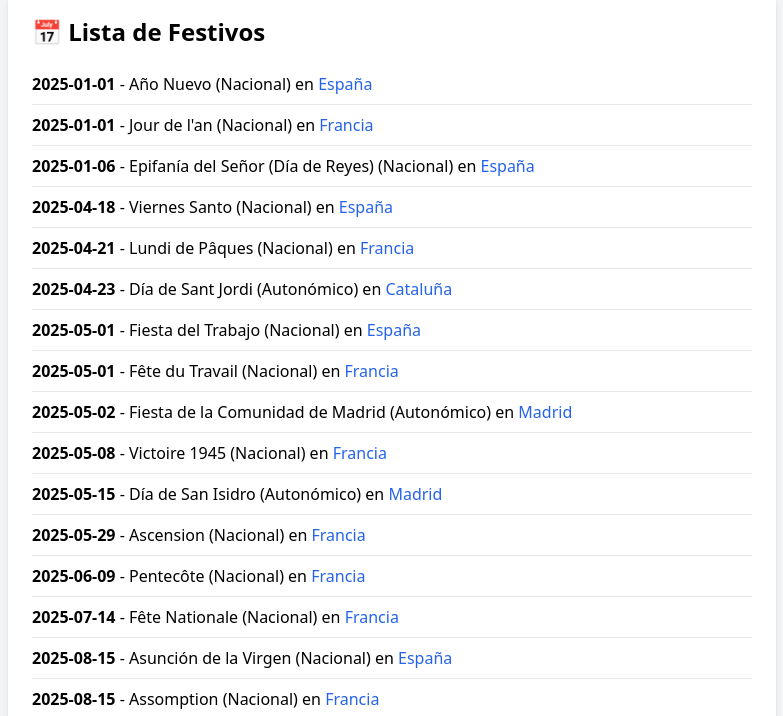
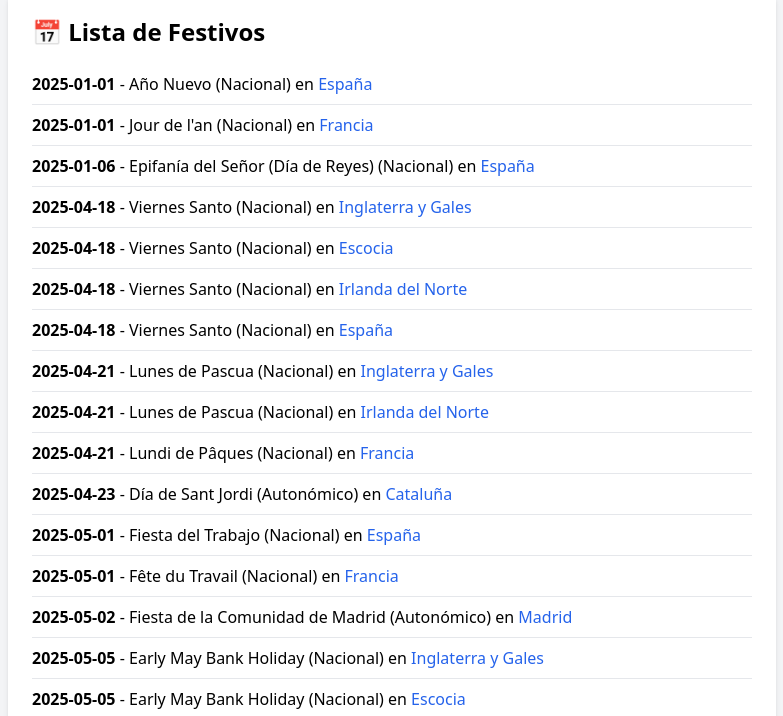
Before and after one commit to JoannemRM/Holidays, a plain HTML site: page index.html in a window 1280 px wide. Shown: the part 84-800 px from the top of the page, without its empty margins (248-1031 px from the left). Drawn offline with nearby package versions, Linux system fonts and the light colour scheme.

Commit message:
Update index.html

```diff
--- a/index.html
+++ b/index.html
@@ -20,6 +20,34 @@
       // Festivos de prueba
       // { pais: "Prueba", nombre: "Día de prueba 5 días", fecha: getFutureDate(5), tipo: "Prueba" },
       // { pais: "Prueba", nombre: "Día de prueba 2 días", fecha: getFutureDate(2), tipo: "Prueba" },
+
+      // ENGLAND AND WALES
+      { pais: "Inglaterra y Gales", nombre: "Viernes Santo", fecha: "2025-04-18", tipo: "Nacional" },
+      { pais: "Inglaterra y Gales", nombre: "Lunes de Pascua", fecha: "2025-04-21", tipo: "Nacional" },
+      { pais: "Inglaterra y Gales", nombre: "Early May Bank Holiday", fecha: "2025-05-05", tipo: "Nacional" },
+      { pais: "Inglaterra y Gales", nombre: "Spring Bank Holiday", fecha: "2025-05-26", tipo: "Nacional" },
+      { pais: "Inglaterra y Gales", nombre: "Summer Bank Holiday", fecha: "2025-08-25", tipo: "Nacional" },
+      { pais: "Inglaterra y Gales", nombre: "Navidad", fecha: "2025-12-25", tipo: "Nacional" },
+      { pais: "Inglaterra y Gales", nombre: "Boxing Day", fecha: "2025-12-26", tipo: "Nacional" },
+
+      // SCOTLAND
+      { pais: "Escocia", nombre: "Viernes Santo", fecha: "2025-04-18", tipo: "Nacional" },
+      { pais: "Escocia", nombre: "Early May Bank Holiday", fecha: "2025-05-05", tipo: "Nacional" },
+      { pais: "Escocia", nombre: "Spring Bank Holiday", fecha: "2025-05-26", tipo: "Nacional" },
+      { pais: "Escocia", nombre: "Summer Bank Holiday", fecha: "2025-08-04", tipo: "Nacional" },  // ¡Ojo! en Escocia es antes
+      { pais: "Escocia", nombre: "St Andrew’s Day (Substitute Day)", fecha: "2025-12-01", tipo: "Nacional" },
+      { pais: "Escocia", nombre: "Navidad", fecha: "2025-12-25", tipo: "Nacional" },
+      { pais: "Escocia", nombre: "Boxing Day", fecha: "2025-12-26", tipo: "Nacional" },
+
+      // Northern Irland
+      { pais: "Irlanda del Norte", nombre: "Viernes Santo", fecha: "2025-04-18", tipo: "Nacional" },
+      { pais: "Irlanda del Norte", nombre: "Lunes de Pascua", fecha: "2025-04-21", tipo: "Nacional" },
+      { pais: "Irlanda del Norte", nombre: "Early May Bank Holiday", fecha: "2025-05-05", tipo: "Nacional" },
+      { pais: "Irlanda del Norte", nombre: "Spring Bank Holiday", fecha: "2025-05-26", tipo: "Nacional" },
+      { pais: "Irlanda del Norte", nombre: "Battle of the Boyne (Substitute Day)", fecha: "2025-07-14", tipo: "Nacional" },
+      { pais: "Irlanda del Norte", nombre: "Summer Bank Holiday", fecha: "2025-08-25", tipo: "Nacional" },
+      { pais: "Irlanda del Norte", nombre: "Navidad", fecha: "2025-12-25", tipo: "Nacional" },
+      { pais: "Irlanda del Norte", nombre: "Boxing Day", fecha: "2025-12-26", tipo: "Nacional" },
 
       // España Nacionales
       { pais: "España", nombre: "Año Nuevo", fecha: "2025-01-01", tipo: "Nacional" },
```
